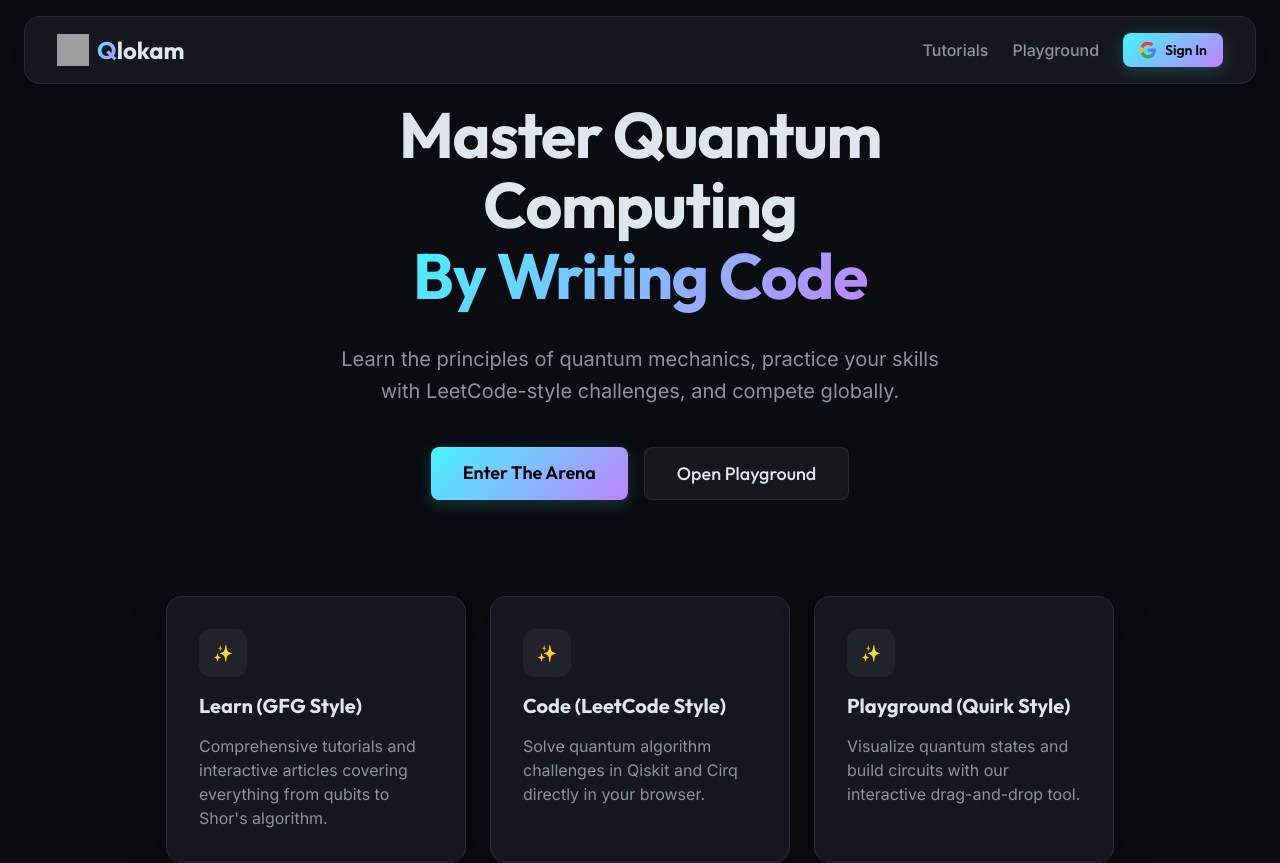
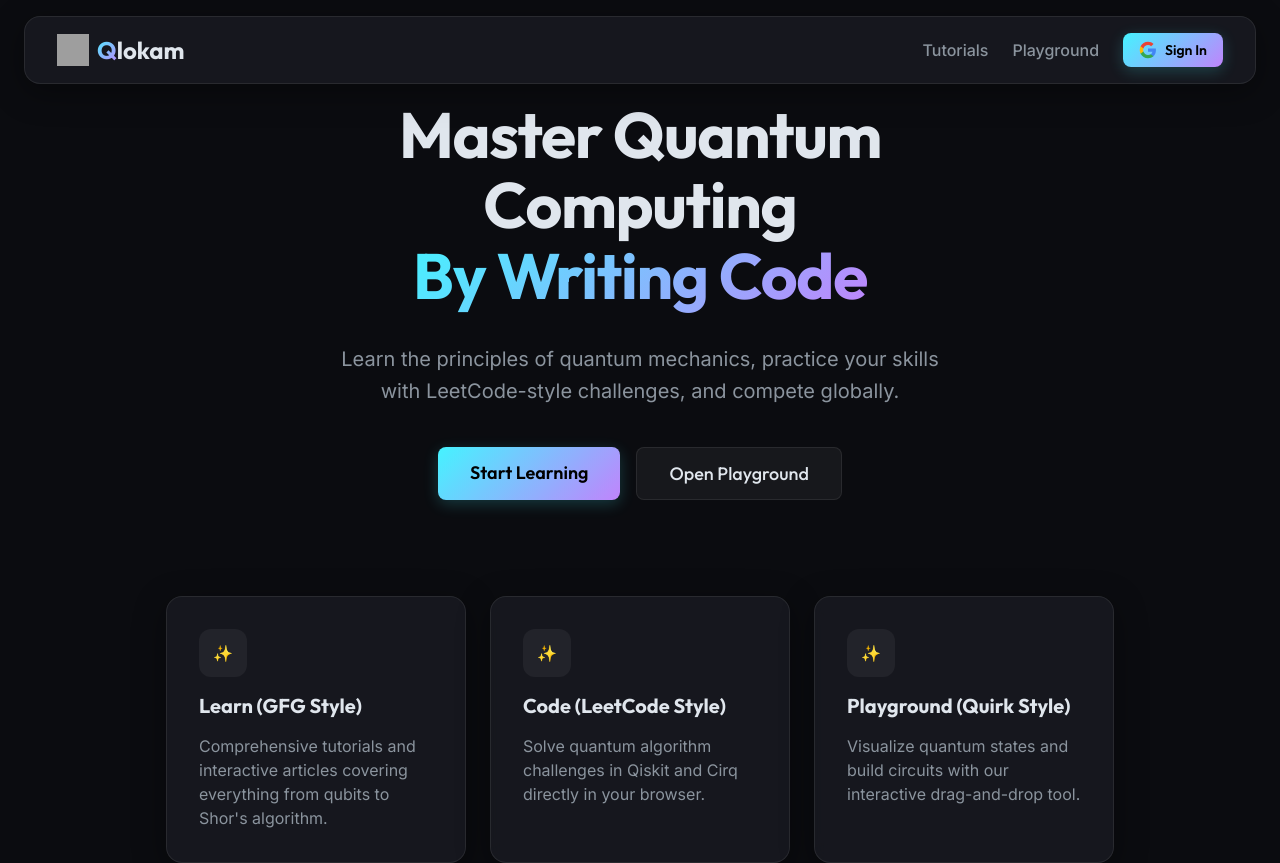
Before and after one commit to quantumcomputingtelugu/Qlokam, a Next.js app in the folder frontend/: page / in a window 1280 px wide. Built offline with nearby package versions, Linux system fonts and the light colour scheme; no server answers; grey boxes are pictures that could not be loaded.

Commit message:
UI: Replace Arena button with Tutorials on landing page

```diff
--- a/frontend/src/app/page.tsx
+++ b/frontend/src/app/page.tsx
@@ -18,8 +18,8 @@
         </p>
 
         <div style={{ display: 'flex', gap: '16px', marginTop: '16px' }}>
-          <Link href="/arena" className="btn-primary" style={{ display: 'inline-block', fontSize: '18px', padding: '14px 32px' }}>
-            Enter The Arena
+          <Link href="/tutorials" className="btn-primary" style={{ display: 'inline-block', fontSize: '18px', padding: '14px 32px' }}>
+            Start Learning
           </Link>
           <Link href="/playground" className="btn-secondary" style={{ display: 'inline-block', fontSize: '18px', padding: '14px 32px' }}>
             Open Playground
```
